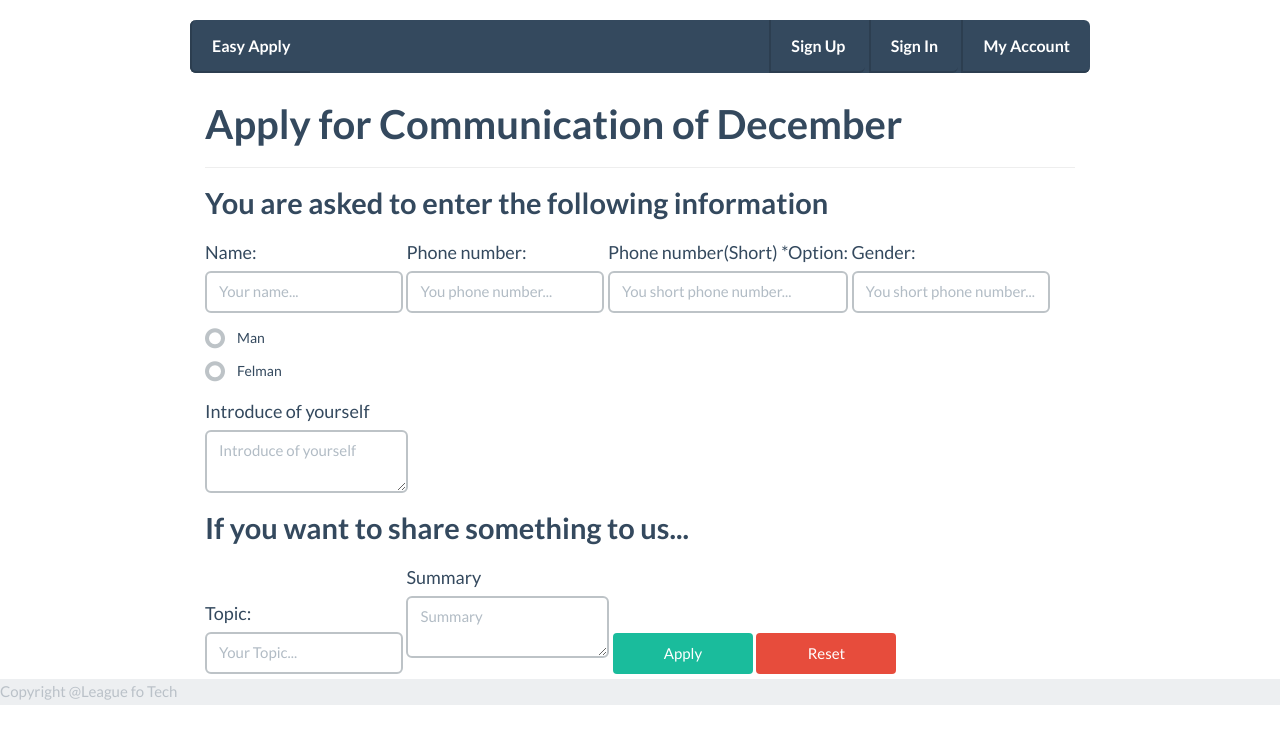
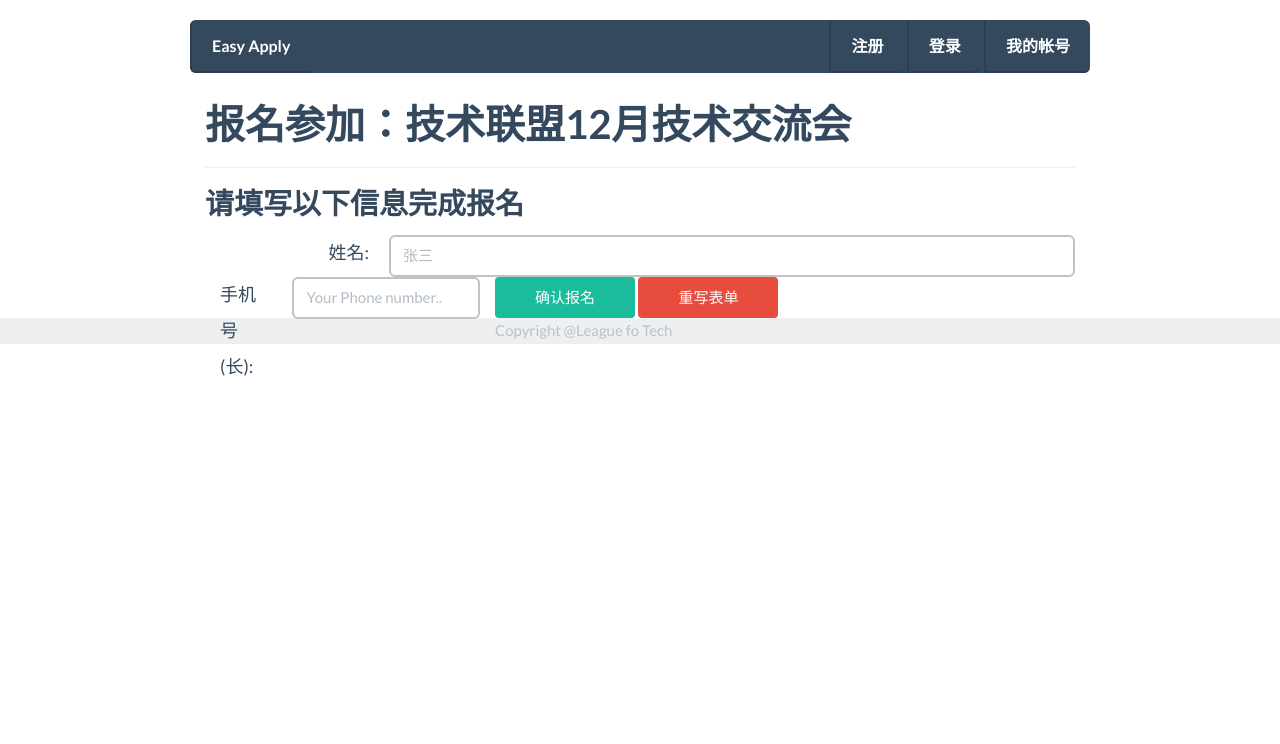
Before and after one commit to SR1/easy_apply, a Flask app: page /apply in a window 1280 px wide. Shown: the top 744 px of the page. Run offline with Flask 2, Linux system fonts and the light colour scheme; some libraries are stand-ins or nearby versions.

Commit message:
update ReadMe

```diff
--- a/static/css/easy-apply.css
+++ b/static/css/easy-apply.css
@@ -65,3 +65,23 @@ div.event-detail-info{
 
 div.event-detail-detail-text{
 }
+
+div.apply-item-group{
+	width: 100%;
+	display: block;
+}
+
+div.apply-item-left{
+	text-align: right;
+	width: 20%;
+	padding-right: 10px;
+	float: left;
+	display: block;
+}
+
+div.apply-item-right{
+	width: 80%;
+	padding-left: 10px;
+	float: left;
+	display: block;
+}
--- a/templates/apply.html
+++ b/templates/apply.html
@@ -21,53 +21,41 @@
                     <li><a>Easy Apply</a></li>
                 </ul>
                 <ul class="nav navbar-right">
-                    <li><a>Sign Up</a></li>
-                    <li><a>Sign In</a></li>
-                    <li><a>My Account</a>
+                    <li><a>注册</a></li>
+                    <li><a>登录</a></li>
+                    <li><a>我的帐号</a>
                         <ul>
                             <li><a>SR1</a></li>
-                            <li><a>Sign Out</a></li>
+                            <li><a>退出</a></li>
                         </ul>
                     </li>
                 </ul>
             </div>
         </div>
         <div class="maincontainer">
-            <h3>Apply for Communication of December</h3>
+            <h3>报名参加：技术联盟12月技术交流会</h3>
             <hr />
-            <h4>You are asked to enter the following information</h4>
-            <label>Name:
-                <input type="text" class="form-control" placeholder="Your name..." />
-            </label>
-            <label>Phone number:
-                <input type="text" class="form-control" placeholder="You phone number..." />
-            </label>
-            <label>Phone number(Short) *Option:
-                <input type="text" class="form-control" placeholder="You short phone number..." />
-            </label>
-            <label>Gender:
-                <input type="text" class="form-control" placeholder="You short phone number..." />
-            </label>
-            <label class="radio">
-                <input type="radio" name="gender" value="0" data-toggle="radio">
-                Man
-            </label>
-            <label class="radio">
-                <input type="radio" name="gender" value="1" data-toggle="radio">
-                Felman
-            </label>
-            <label>Introduce of yourself
-                <textarea type="text" class="form-control" placeholder="Introduce of yourself" /></textarea>
-            </label>
-            <h4>If you want to share something to us...</h4>
-            <label>Topic:
-                <input type="text" class="form-control" placeholder="Your Topic..." />
-            </label>
-            <label>Summary
-                <textarea type="text" class="form-control" placeholder="Summary" /></textarea>
-            </label>
-            <button class="btn btn-primary btn-wide">Apply</button>
-            <button class="btn btn-danger btn-wide">Reset</button>
+            <form>
+                <h4>请填写以下信息完成报名</h4>
+                <div class="apply-item-group">
+                    <div class="apply-item-left">
+                        <label>姓名:</label>
+                    </div>
+                    <div class="apply-item-right">
+                        <input type="text" placeholder="张三" class="form-control" />
+                    </div>
+                </div>
+                <div class="apply-item-group">
+                    <label class="col-sm-1 control-label">手机号(长):</label>
+                    <div class="col-sm-3">
+                        <input type="text" placeholder="Your Phone number.." class="form-control" />
+                    </div>
+                </div>
+                <div class="apply-item-group">
+                    <button class="btn btn-primary btn-wide">确认报名</button>
+                    <button class="btn btn-danger btn-wide">重写表单</button>
+                </div>
+            </form>
         </div>
         <footer>
             Copyright @League fo Tech
```
Also changed, not shown: README.md.
